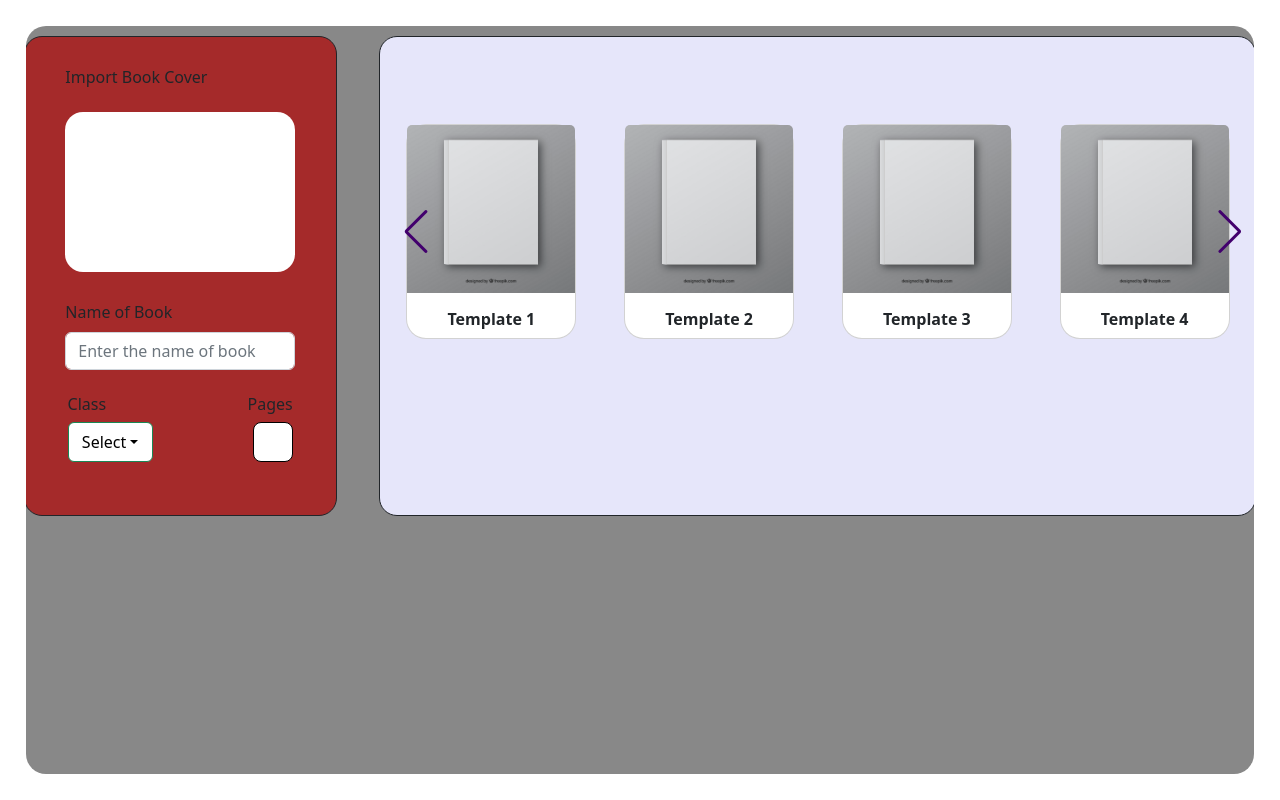
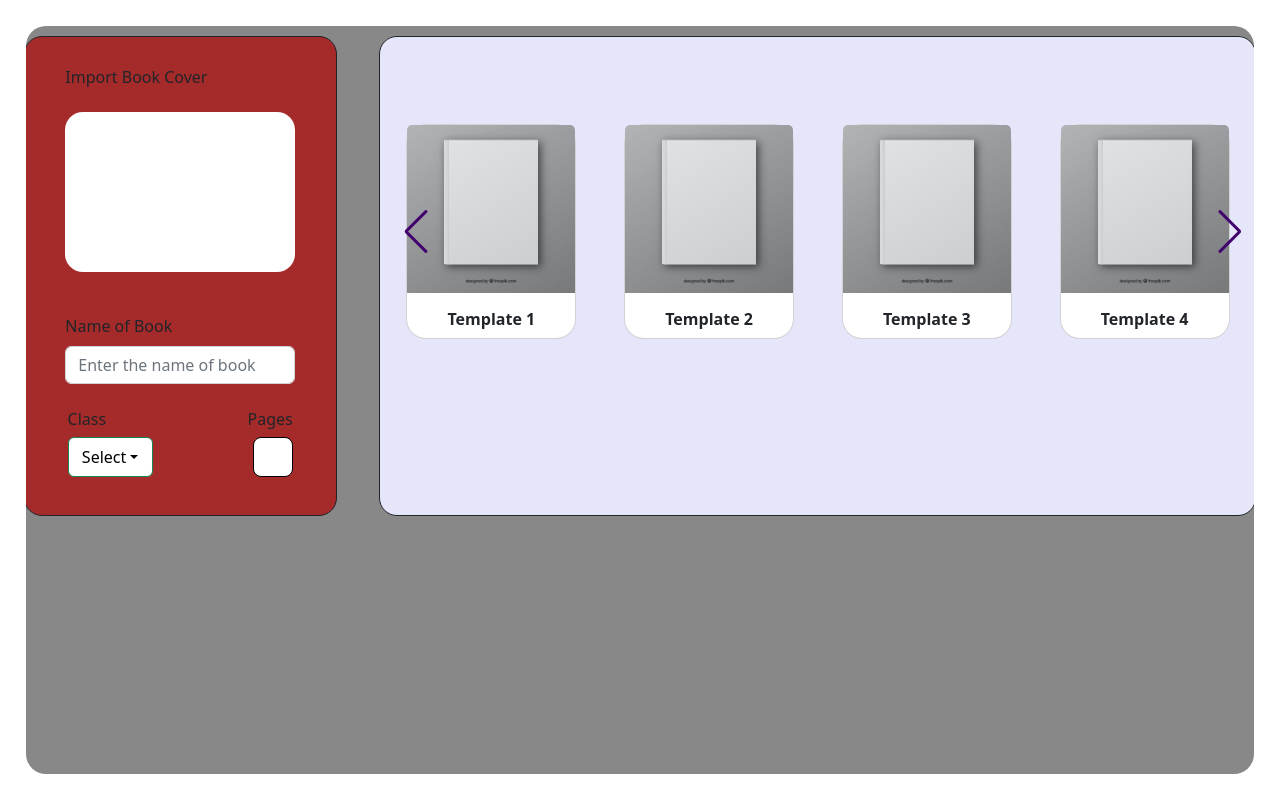
Before and after one commit to Funread/funread, a React (Create React App) app in the folder frontend/: page /wparte1 in a window 1280 px wide. Built offline with nearby package versions, Linux system fonts and the light colour scheme.

Commit message:
Update style.css

```diff
--- a/frontend/src/Components/WizardParte1/style.css
+++ b/frontend/src/Components/WizardParte1/style.css
@@ -42,7 +42,7 @@
 .container-form{
     width: 80%;
     margin: 100px auto;
-    margin-top: -25%;
+    margin-top: -20% !important;
 }
 
 .h7{
```
